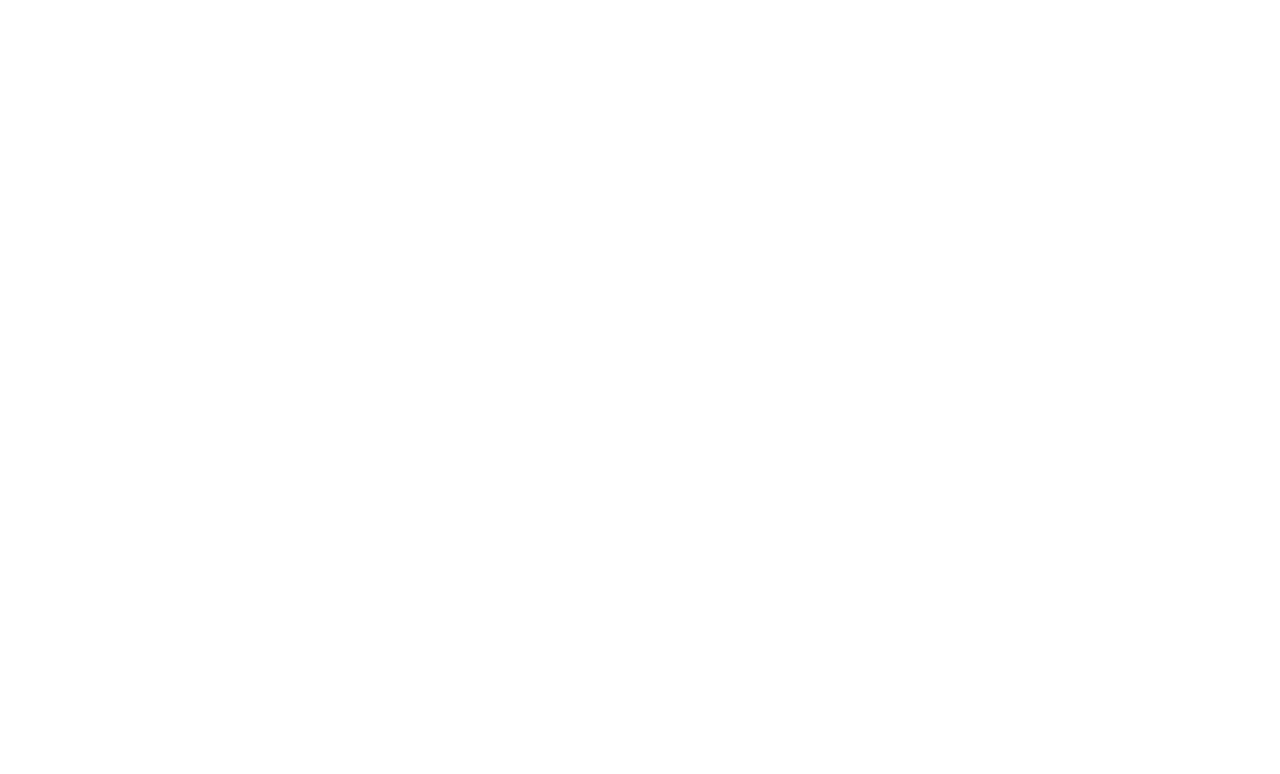
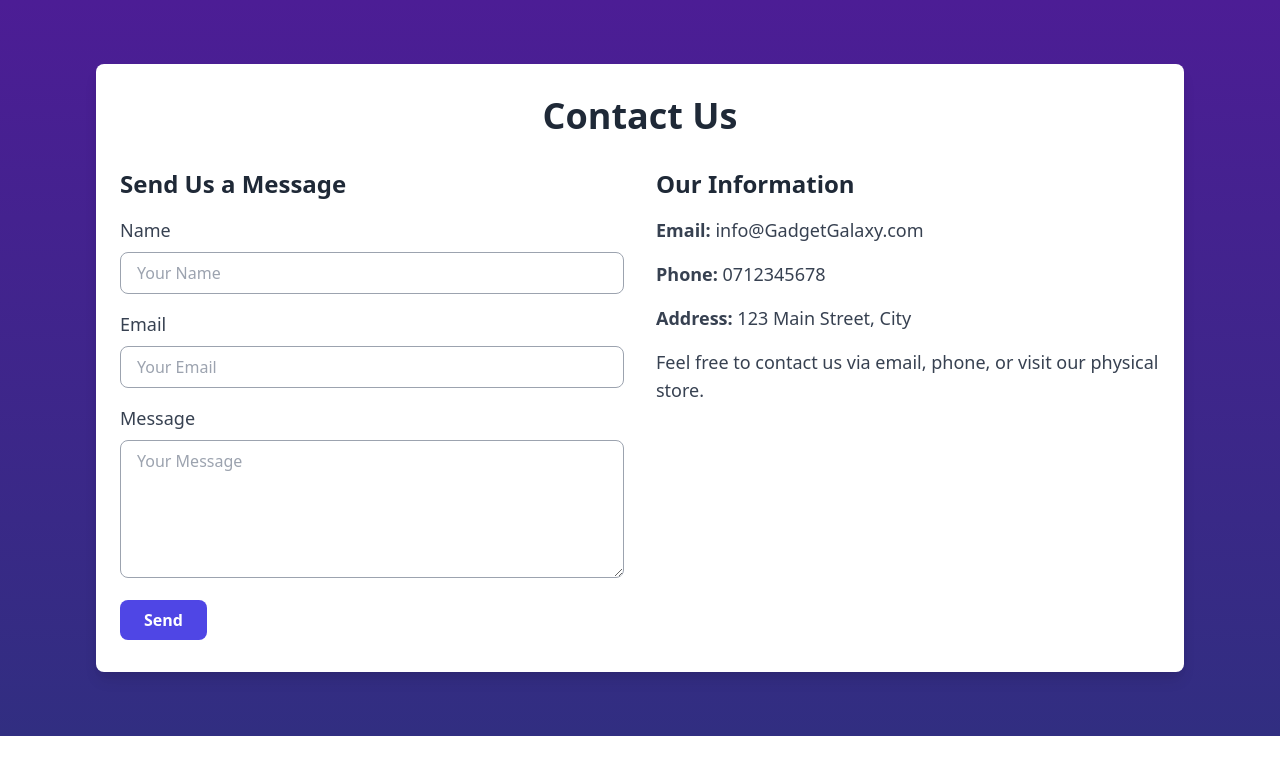
Before and after one commit to davidwagura/Gadget-Galaxy, a Vue app: page /contact in a window 1280 px wide. Before the commit this address had no page. Shown: the top 774 px of the page. Built offline with nearby package versions, Linux system fonts and the light colour scheme.

Commit message:
Create contact page

```diff
--- /dev/null
+++ b/src/components/ContactPage.vue
@@ -0,0 +1,44 @@
+<template>
+    <div class="bg-gradient-to-b from-purple-900 to-indigo-900 py-16">
+      <div class="max-w-6xl mx-auto px-4 md:px-8">
+        <div class="bg-white rounded-lg shadow-lg px-6 py-8">
+          <h1 class="text-4xl font-bold mb-8 text-center text-gray-800">Contact Us</h1>
+          <div class="grid grid-cols-1 md:grid-cols-2 gap-8">
+            <!-- Contact Form -->
+            <div class="col-span-1 md:col-span-1">
+              <h2 class="text-2xl font-bold mb-4 text-gray-800">Send Us a Message</h2>
+              <form>
+                <div class="mb-4">
+                  <label for="name" class="block text-gray-700 text-lg mb-2">Name</label>
+                  <input type="text" id="name" name="name" placeholder="Your Name" class="w-full rounded-lg border border-gray-400 py-2 px-4 focus:outline-none focus:border-indigo-600">
+                </div>
+                <div class="mb-4">
+                  <label for="email" class="block text-gray-700 text-lg mb-2">Email</label>
+                  <input type="email" id="email" name="email" placeholder="Your Email" class="w-full rounded-lg border border-gray-400 py-2 px-4 focus:outline-none focus:border-indigo-600">
+                </div>
+                <div class="mb-4">
+                  <label for="message" class="block text-gray-700 text-lg mb-2">Message</label>
+                  <textarea id="message" name="message" rows="5" placeholder="Your Message" class="w-full rounded-lg border border-gray-400 py-2 px-4 focus:outline-none focus:border-indigo-600"></textarea>
+                </div>
+                <button type="submit" class="bg-indigo-600 hover:bg-indigo-700 text-white font-bold py-2 px-6 rounded-lg focus:outline-none focus:shadow-outline">Send</button>
+              </form>
+            </div>
+            <!-- Contact Information -->
+            <div class="col-span-1 md:col-span-1">
+              <h2 class="text-2xl font-bold mb-4 text-gray-800">Our Information</h2>
+              <p class="text-lg text-gray-700 mb-4"><span class="font-bold">Email:</span> info@GadgetGalaxy.com</p>
+              <p class="text-lg text-gray-700 mb-4"><span class="font-bold">Phone:</span> 0712345678</p>
+              <p class="text-lg text-gray-700 mb-4"><span class="font-bold">Address:</span> 123 Main Street, City</p>
+              <p class="text-lg text-gray-700 mb-4">Feel free to contact us via email, phone, or visit our physical store.</p>
+            </div>
+          </div>
+        </div>
+      </div>
+    </div>
+  </template>
+
+  <script>
+  export default {
+    name: 'ContactPage',
+  };
+  </script>
--- a/src/components/nav page/NavigationPage.vue
+++ b/src/components/nav page/NavigationPage.vue
@@ -7,7 +7,7 @@
             <router-link class="pl-6" to="/">Home</router-link>
             <router-link class="pl-6" to="/about">About</router-link>
             <router-link class="pl-6" to="/shop">Shop</router-link>
-            <router-link class="pl-6" to="/contact-us">Contact Us</router-link>
+            <router-link class="pl-6" to="/contact">Contact Us</router-link>
        </nav>
        <div class="justify-end flex -mt-16 pr-4 space-x-5">
             <router-link class="hover:text-white-200" to="/wishlist">
@@ -100,8 +100,8 @@
                 <div class="flex flex-col mt-3">
                     <h1 class="font-bold mb-4">Quick Link</h1>
                     <router-link to="/">Home</router-link><br>
-                    <router-link to="/about-us">About Us</router-link><br>
-                    <router-link to="/contact-us">Contact Us</router-link><br>
+                    <router-link to="/about">About Us</router-link><br>
+                    <router-link to="/contact">Contact Us</router-link><br>
                     <router-link to="/offers">Offers</router-link>
                 </div>
                 <div class="flex flex-col ml-16 pr-10">
--- a/src/router/index.js
+++ b/src/router/index.js
@@ -3,6 +3,7 @@ import NavigationPage from '../components/nav page/NavigationPage.vue'
 import LoginPage from '../components/profile/LoginPage.vue'
 import RegisterPage from '../components/profile/RegisterPage.vue'
 import AboutPage from '@/components/AboutPage.vue'
+import ContactPage from '@/components/ContactPage.vue'
 
 
 const routes = [
@@ -10,6 +11,7 @@ const routes = [
     { path: '/login', component: LoginPage },
     { path: '/register', component: RegisterPage },
     { path: '/about', component: AboutPage },
+    { path: '/contact', component: ContactPage },
 ]
 
 const router = createRouter({
```
